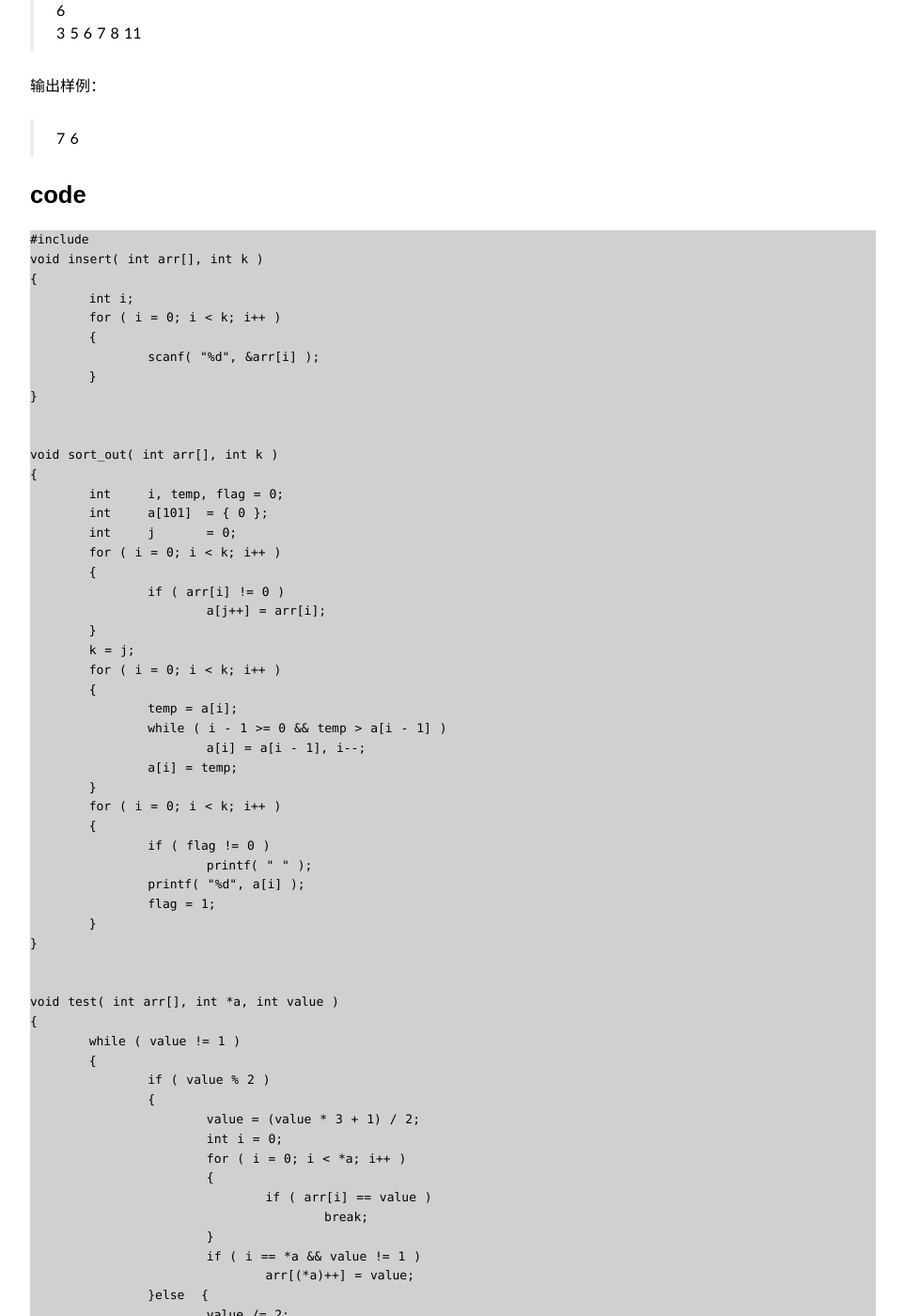
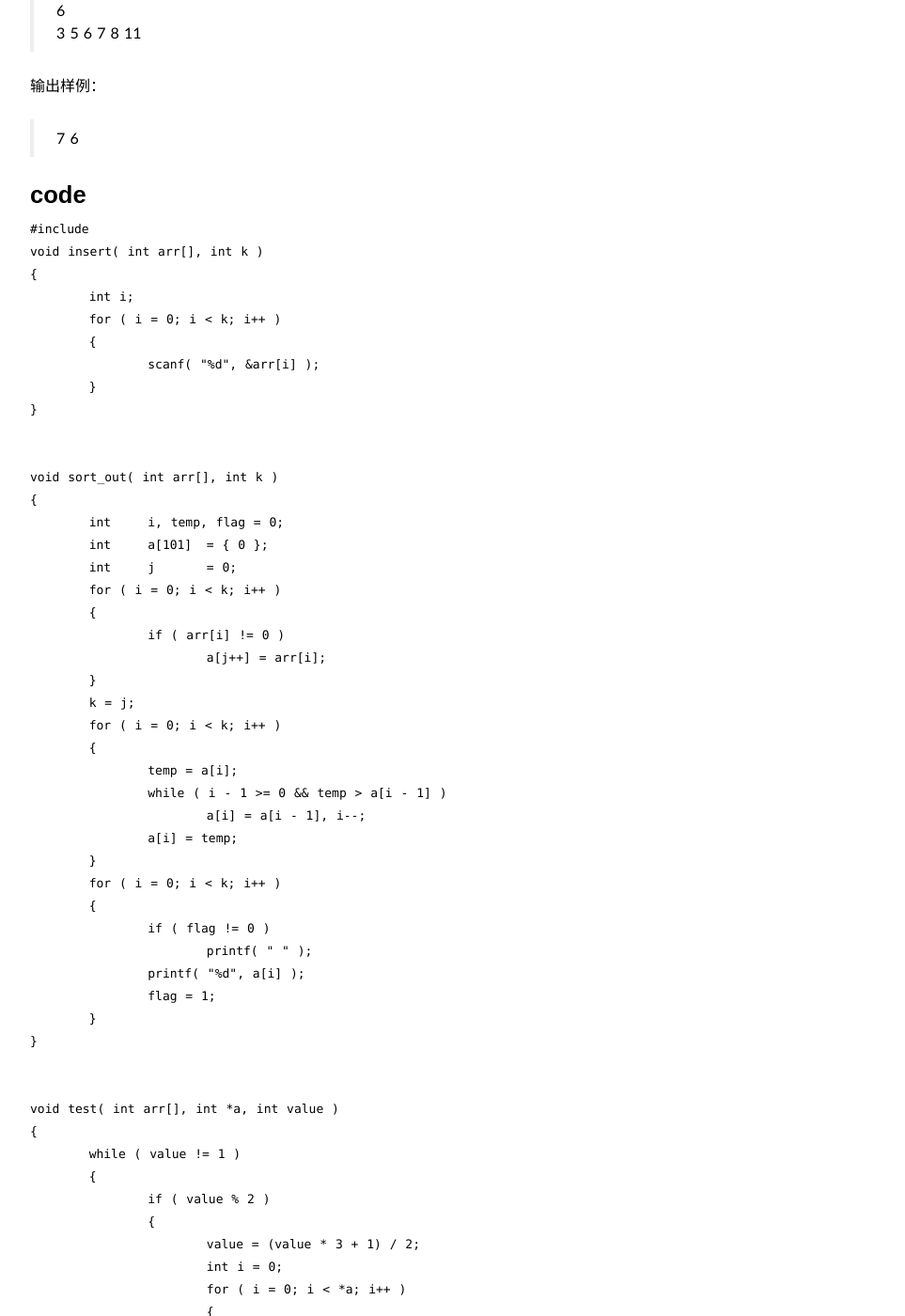
Before and after one commit to genzzhang/genzzhang.github.io, a Jekyll site: the page built from _posts/2014-04-26-pat-1005-basic-继续(3n+1)猜想.md, in a window 1280 px wide and 1400 px high, scrolled down 566 px. Shown: the whole window at 94% size, without its empty margins (158-1121 px from the left). Built offline with Jekyll 4.4.1, drawn with Linux system fonts in a browser that asks for light colours; some web fonts are replaced; some of the changed text lies outside the part shown.

Commit message:
Update 2014-04-26-pat-1005-basic-继续(3n+1)猜想.md

```diff
--- a/_posts/2014-04-26-pat-1005-basic-继续(3n+1)猜想.md
+++ b/_posts/2014-04-26-pat-1005-basic-继续(3n+1)猜想.md
@@ -27,7 +27,7 @@
 
 
 # code
-<pre><code>#include <stdio.h>
+<pre>#include <stdio.h>
 void insert( int arr[], int k )
 {
 	int i;
@@ -118,4 +118,4 @@
 		}
 	sort_out( arr, k );
 	return(0);
-}</code></pre>
+}</pre>
```
